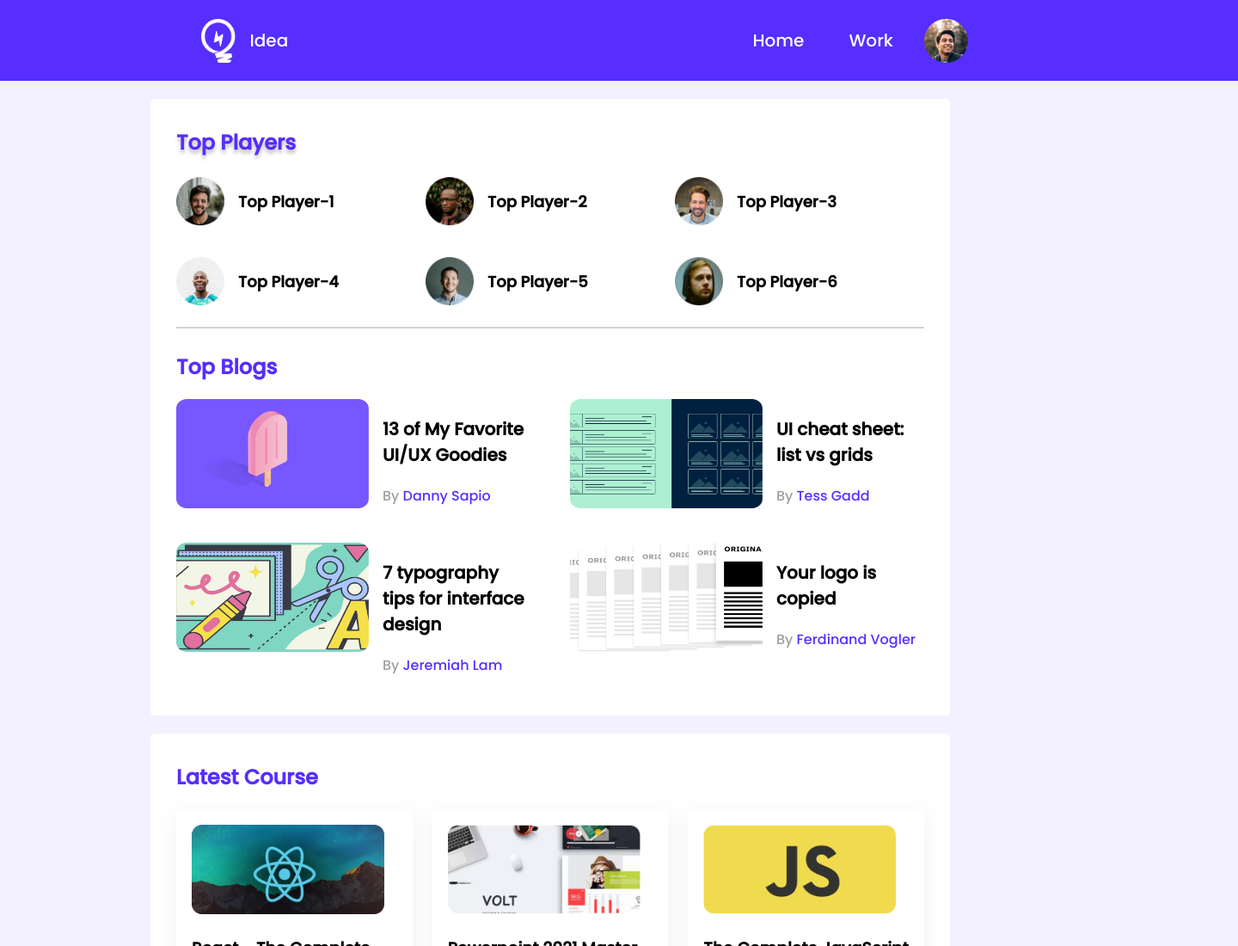
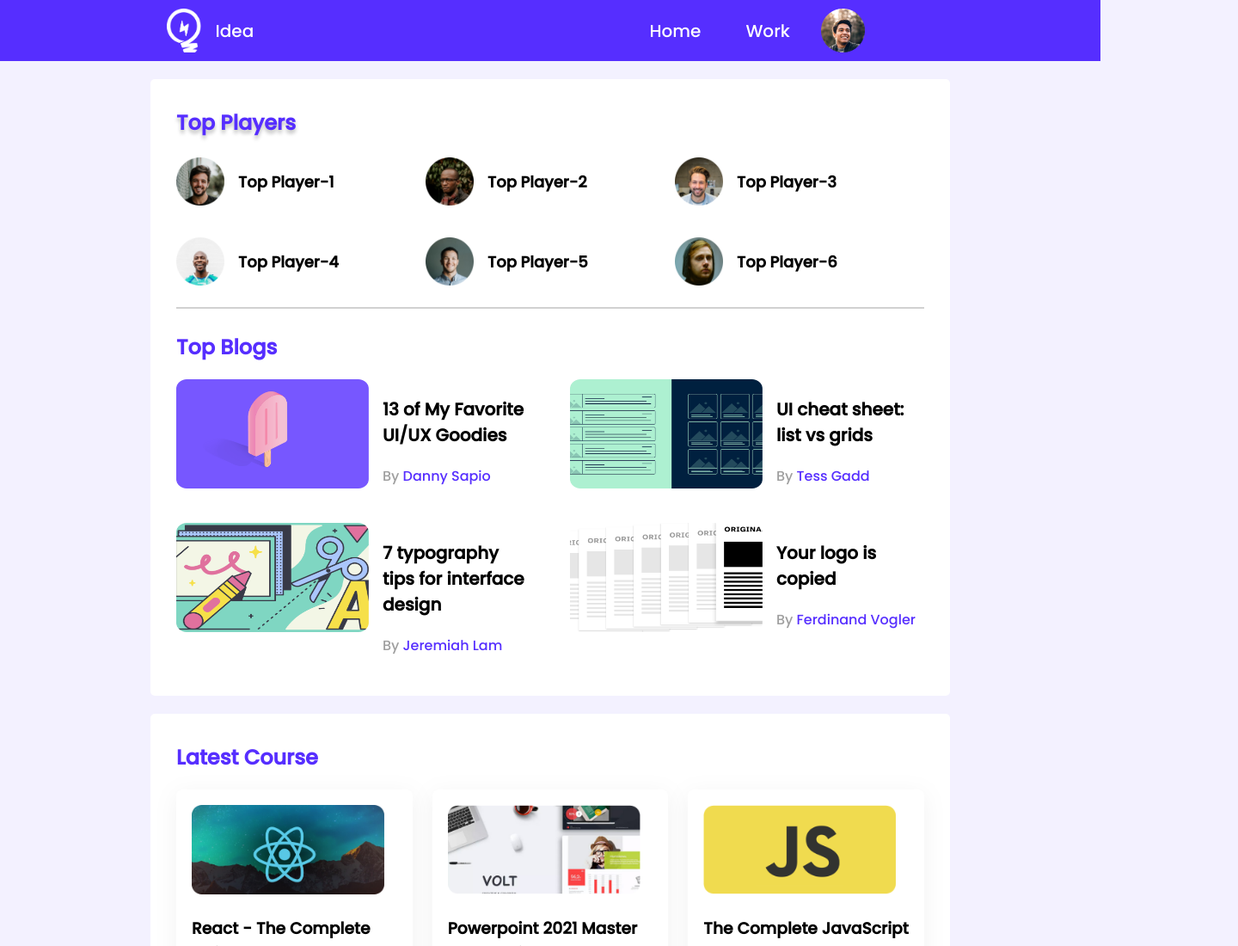
Before and after one commit to nmso2/leader-board-css3, a plain HTML site: page index.html in a window 1280 px wide. Shown: the top 1100 px of the page at 86% size, 1440 px wide, since content can reach past the window. Drawn offline with Linux system fonts and the light colour scheme.

Commit message:
update style.css

```diff
--- a/styles/style.css
+++ b/styles/style.css
@@ -30,8 +30,7 @@ hr{
 nav {
     background-color: #562EFF;
     color: white;
-    width: 1440px;
-    height: 94px;
+    padding: 10px 0px;
     display: flex;
     justify-content: space-around;
     align-items: center;
```
